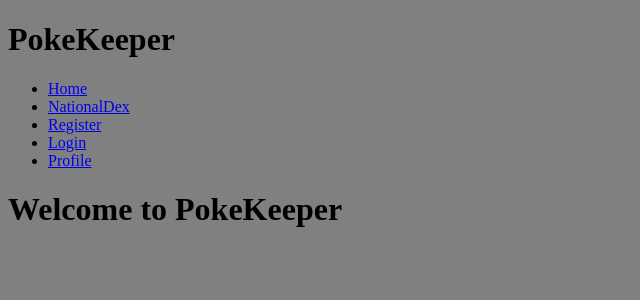
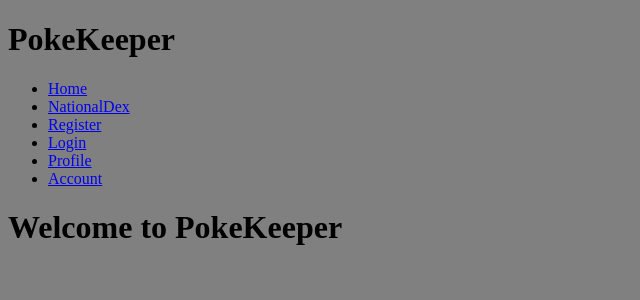
Before and after one commit to nsavva38/pokekeeper1.github.io, a React (Vite) app in the folder frontend/: page / in a window 1280 px wide. Shown: the top 300 px of the page, without its empty margins (0-640 px from the left). Built offline with nearby package versions, Linux system fonts and the light colour scheme.

Commit message:
added account link into nav bar on homepage

```diff
--- a/frontend/src/components/Home.jsx
+++ b/frontend/src/components/Home.jsx
@@ -11,6 +11,7 @@
           <li><Link to="/register">Register</Link></li>
           <li><Link to="/login">Login</Link></li>
           <li><Link to="/profile">Profile</Link></li>
+          <li><Link to="/Account">Account</Link></li>
         </ul>
       </nav>
       <h1>Welcome to PokeKeeper</h1>
```
